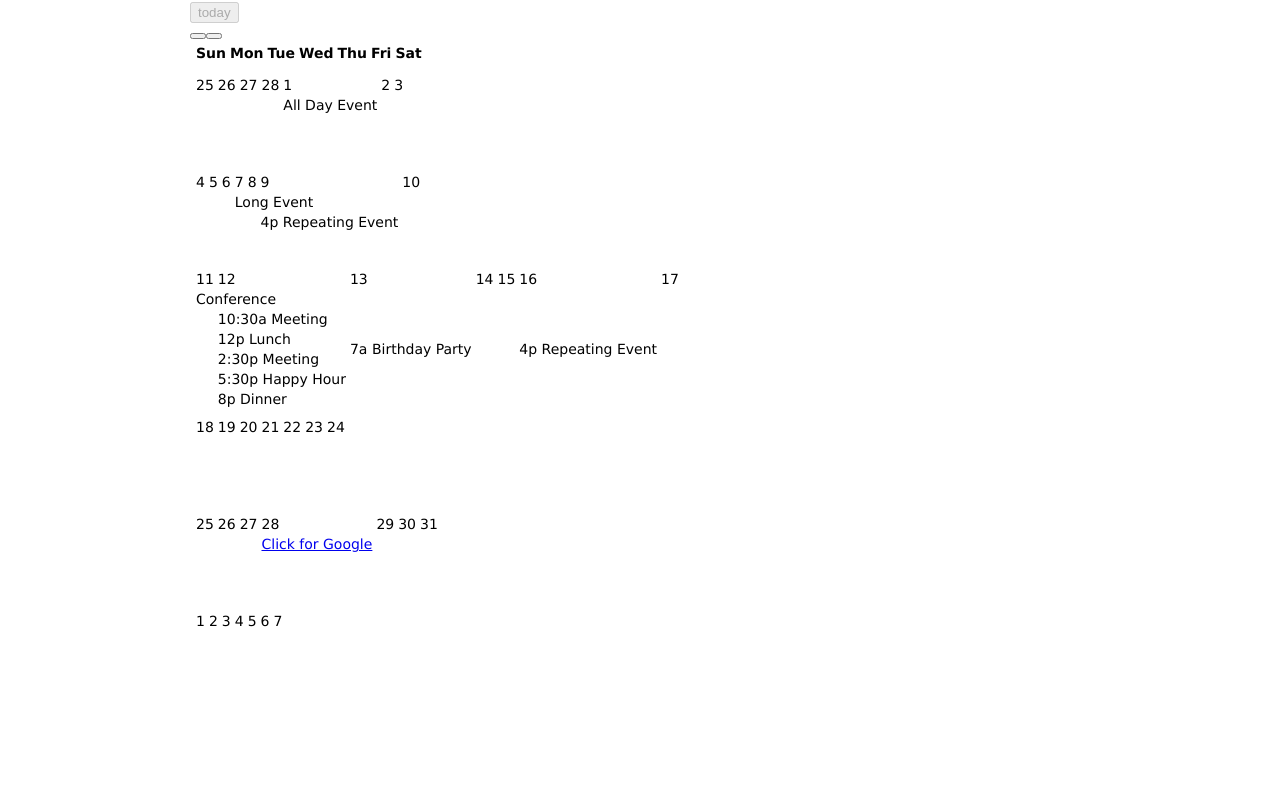
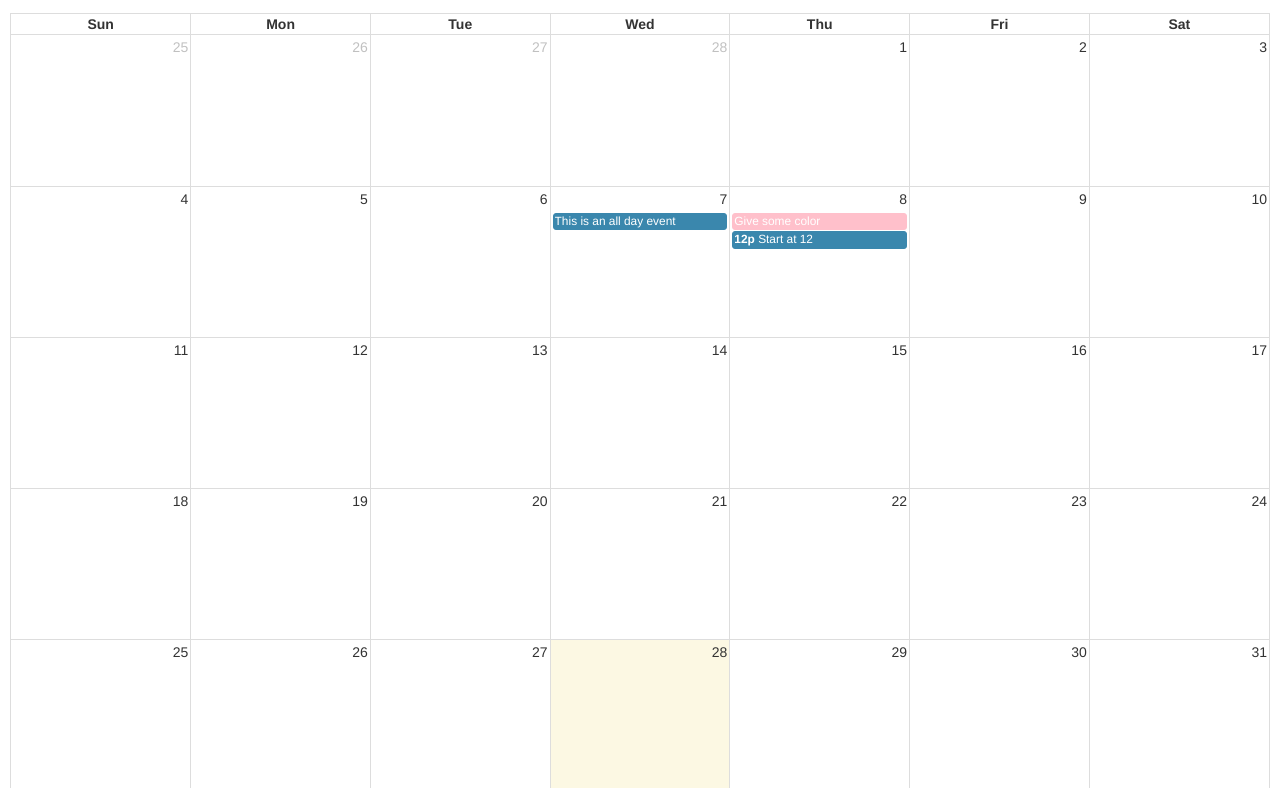
Before and after one commit to zednis/meeting-scheduler-api, a website: page fullcalendar/demos/default.html in a window 1280 px wide. Shown: the part 79-867 px from the top of the page. Before the commit the page ends 825 px from the top, so only its background shows below. Drawn offline with nearby package versions, Linux system fonts and the light colour scheme.

Commit message:
display the calendar

```diff
--- a/fullcalendar/demos/default.html
+++ b/fullcalendar/demos/default.html
@@ -1,101 +1,76 @@
 <!DOCTYPE html>
 <html>
 <head>
-<meta charset='utf-8' />
-<link href='../fullcalendar.min.css' rel='stylesheet' type="text/html"/>
-<link href='../fullcalendar.print.min.css' rel='stylesheet' media='print' type="text/html"/>
+    <meta charset="UTF-8">
+    <title>Title</title>
+    <link href='../fullcalendar.css' rel='stylesheet' />
+    <link rel="stylesheet" href="https://maxcdn.bootstrapcdn.com/bootstrap/3.3.1/css/bootstrap.min.css">
+    <style>
+        #calendar {
+            margin: 40px auto;
+            padding: 0 10px;
+        }
+        .done:before {
+            content:"[finished]";
+            background-color:yellow;
+            color:green;
+            text-align:center;
+            font-weight:bold;
+            width:100%;
+        }
+        .doing:before {
+            content:"[not finished]";
+            background-color:yellow;
+            color:red;
+            text-align:center;
+            font-weight:bold;
+        }
+
+    </style>
 </head>
-
 <body>
 
     <div id='calendar'></div>
 
 </body>
-<script src='/fullcalendar/lib/moment.min.js'></script>
-<script src='/fullcalendar/lib/jquery.min.js'></script>
-<script src='/fullcalendar/fullcalendar.min.js'></script>
-<script>
+<script src='../lib/jquery.min.js'></script>
+<script src='../lib/moment.min.js'></script>
+<script src='../fullcalendar.min.js'></script>
+<script src="https://maxcdn.bootstrapcdn.com/bootstrap/3.3.1/js/bootstrap.min.js"></script>
 
+<script type="text/javascript">
     $(document).ready(function() {
-
+        //default english
+        var initialLangCode = 'en';
+        //initialize FullCalendar
         $('#calendar').fullCalendar({
-      defaultDate: '2018-03-12',
-      editable: true,
-      eventLimit: true, // allow "more" link when too many events
+            header: {
+                left: 'prev,next today',
+                center: 'title',
+                right: 'month,agendaWeek,agendaDay'
+            },
+            weekends: true,
+            defaultDate: '2018-03-01',
             events: [
                 {
-          title: 'All Day Event',
-          start: '2018-03-01'
+                    id: 1,
+                    title: 'This is an all day event',
+                    allDay: true,
+                    start: '2018-03-07'
                 },
                 {
-          title: 'Long Event',
-          start: '2018-03-07',
-          end: '2018-03-10'
+                    id: 2,
+                    title: 'Start at 12',
+                    start: '2018-03-08 12:00'
                 },
                 {
-          id: 999,
-          title: 'Repeating Event',
-          start: '2018-03-09T16:00:00'
-        },
-        {
-          id: 999,
-          title: 'Repeating Event',
-          start: '2018-03-16T16:00:00'
-        },
-        {
-          title: 'Conference',
-          start: '2018-03-11',
-          end: '2018-03-13'
-        },
-        {
-          title: 'Meeting',
-          start: '2018-03-12T10:30:00',
-          end: '2018-03-12T12:30:00'
-        },
-        {
-          title: 'Lunch',
-          start: '2018-03-12T12:00:00'
-        },
-        {
-          title: 'Meeting',
-          start: '2018-03-12T14:30:00'
-        },
-        {
-          title: 'Happy Hour',
-          start: '2018-03-12T17:30:00'
-        },
-        {
-          title: 'Dinner',
-          start: '2018-03-12T20:00:00'
-        },
-        {
-          title: 'Birthday Party',
-          start: '2018-03-13T07:00:00'
-        },
-        {
-          title: 'Click for Google',
-          url: 'http://google.com/',
-          start: '2018-03-28'
+                    id: 3,
+                    title: 'Give some color',
+                    start: '2018-03-08',
+                    color: 'pink'
                 }
             ]
         });
-
     });
-
 </script>
-<style>
-
-  body {
-    margin: 40px 10px;
-    padding: 0;
-    font-family: "Lucida Grande",Helvetica,Arial,Verdana,sans-serif;
-    font-size: 14px;
-  }
-
-  #calendar {
-    max-width: 900px;
-    margin: 0 auto;
-  }
-
-</style>
 </html>
```
Lines whose indentation alone changed are shown as unchanged.
